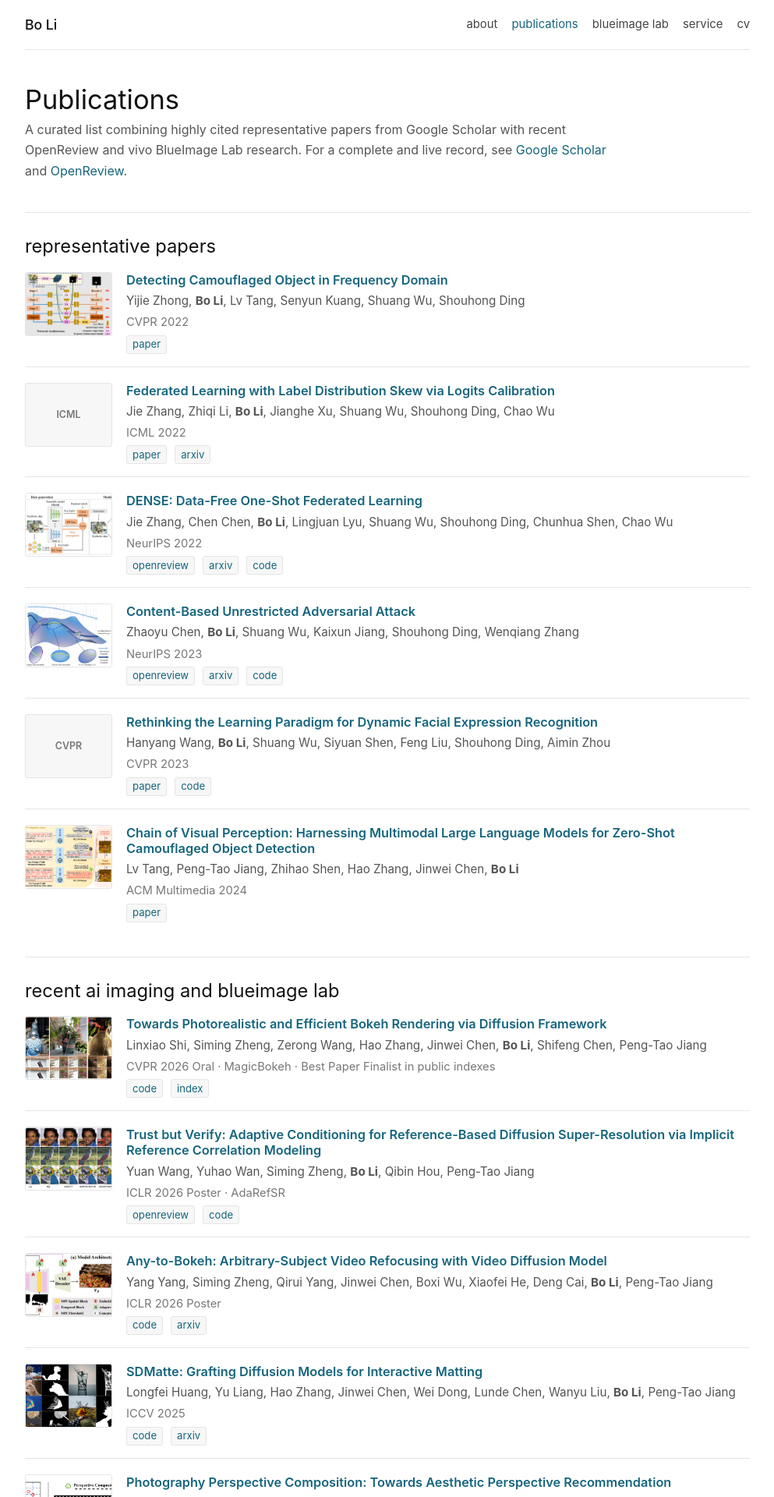
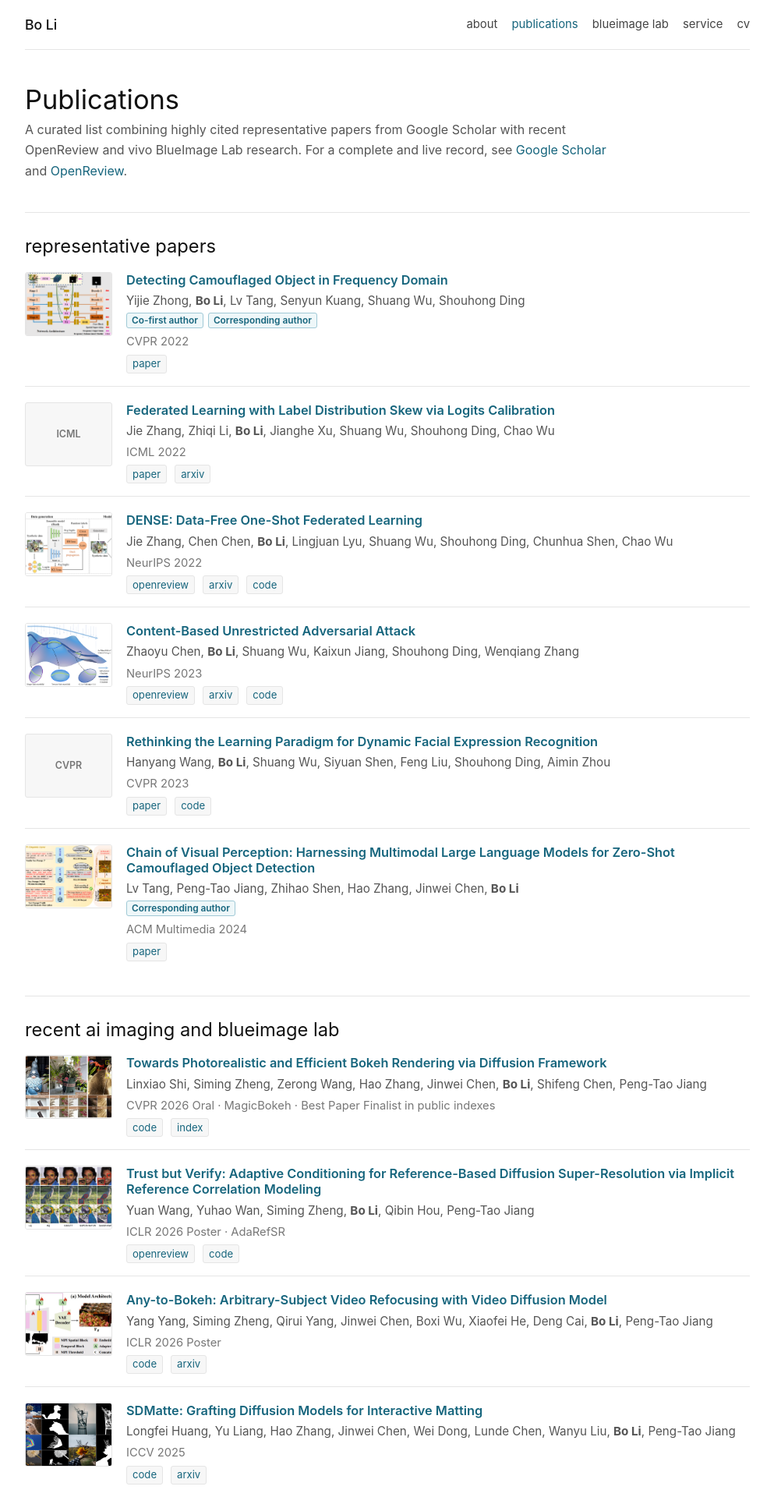
Before and after one commit to libraboli/libraboli.github.io, a Jekyll site: the page publications/index.html, which Jekyll copies as it is, in a window 1280 px wide. Shown: the top 1920 px of the page at 78% size, without its empty margins (143-1136 px from the left). Built offline with Jekyll 4.4.1, drawn with Linux system fonts in a browser that asks for light colours; some of the changed text lies outside the part shown.

Commit message:
Add publication author role labels

```diff
--- a/_data/publications.yml
+++ b/_data/publications.yml
@@ -14,6 +14,7 @@
   selected: true
   preview: "cvpr2024-asam.png"
   paper: "https://openaccess.thecvf.com/content/CVPR2024/html/Li_ASAM_Boosting_Segment_Anything_Model_with_Adversarial_Tuning_CVPR_2024_paper.html"
+  note: "First author."
 
 - title: "Towards Training-Free Open-World Segmentation via Image Prompting Foundation Models"
   authors: "Lv Tang, Peng-Tao Jiang, Haoke Xiao, Bo Li"
@@ -31,7 +32,7 @@
   selected: true
   preview: "mm2024-covp.jpg"
   paper: "https://arxiv.org/abs/2311.11273"
-  note: "Also referenced as CoVP in earlier project material."
+  note: "Corresponding author. Also referenced as CoVP in earlier project material."
 
 - title: "Revisiting Single Image Reflection Removal in the Wild"
   authors: "Yurui Zhu, Xueyang Fu, Peng-Tao Jiang, Hao Zhang, Qibin Sun, Jinwei Chen, Zheng-Jun Zha, Bo Li"
--- a/assets/css/main.css
+++ b/assets/css/main.css
@@ -244,6 +244,27 @@ p {
   font-size: 0.95rem;
 }
 
+.role-tags {
+  display: flex;
+  flex-wrap: wrap;
+  gap: 6px;
+  margin: 0 0 5px;
+}
+
+.role-tag {
+  display: inline-flex;
+  align-items: center;
+  min-height: 20px;
+  padding: 1px 6px;
+  border: 1px solid color-mix(in srgb, var(--accent) 36%, var(--line));
+  border-radius: 3px;
+  background: color-mix(in srgb, var(--accent) 8%, #fff);
+  color: var(--accent-dark);
+  font-size: 0.74rem;
+  font-weight: 600;
+  line-height: 1.2;
+}
+
 .venue {
   margin: 0 0 4px;
   color: var(--subtle);
--- a/index.html
+++ b/index.html
@@ -89,6 +89,7 @@
               <div>
                 <h3><a href="https://openaccess.thecvf.com/content/CVPR2022/html/Zhong_Detecting_Camouflaged_Object_in_Frequency_Domain_CVPR_2022_paper.html">Detecting Camouflaged Object in Frequency Domain</a></h3>
                 <p class="authors">Yijie Zhong, <strong>Bo Li</strong>, Lv Tang, Senyun Kuang, Shuang Wu, Shouhong Ding</p>
+                <p class="role-tags"><span class="role-tag">Co-first author</span><span class="role-tag">Corresponding author</span></p>
                 <p class="venue">CVPR 2022 · highly cited representative work</p>
                 <p class="links"><a href="https://openaccess.thecvf.com/content/CVPR2022/html/Zhong_Detecting_Camouflaged_Object_in_Frequency_Domain_CVPR_2022_paper.html">paper</a></p>
               </div>
@@ -116,6 +117,7 @@
               <div>
                 <h3><a href="https://openaccess.thecvf.com/content/CVPR2024/html/Zhu_Revisiting_Single_Image_Reflection_Removal_in_the_Wild_CVPR_2024_paper.html">Revisiting Single Image Reflection Removal in the Wild</a></h3>
                 <p class="authors">Yurui Zhu, Xueyang Fu, Peng-Tao Jiang, Hao Zhang, Qibin Sun, Jinwei Chen, Zheng-Jun Zha, <strong>Bo Li</strong></p>
+                <p class="role-tags"><span class="role-tag">Corresponding author</span></p>
                 <p class="venue">CVPR 2024 · computational photography and restoration</p>
                 <p class="links"><a href="https://openaccess.thecvf.com/content/CVPR2024/html/Zhu_Revisiting_Single_Image_Reflection_Removal_in_the_Wild_CVPR_2024_paper.html">paper</a></p>
               </div>
--- a/publications/index.html
+++ b/publications/index.html
@@ -34,6 +34,7 @@
               <div>
                 <h3><a href="https://openaccess.thecvf.com/content/CVPR2022/html/Zhong_Detecting_Camouflaged_Object_in_Frequency_Domain_CVPR_2022_paper.html">Detecting Camouflaged Object in Frequency Domain</a></h3>
                 <p class="authors">Yijie Zhong, <strong>Bo Li</strong>, Lv Tang, Senyun Kuang, Shuang Wu, Shouhong Ding</p>
+                <p class="role-tags"><span class="role-tag">Co-first author</span><span class="role-tag">Corresponding author</span></p>
                 <p class="venue">CVPR 2022</p>
                 <p class="links"><a href="https://openaccess.thecvf.com/content/CVPR2022/html/Zhong_Detecting_Camouflaged_Object_in_Frequency_Domain_CVPR_2022_paper.html">paper</a></p>
               </div>
@@ -79,6 +80,7 @@
               <div>
                 <h3><a href="https://arxiv.org/abs/2311.11273">Chain of Visual Perception: Harnessing Multimodal Large Language Models for Zero-Shot Camouflaged Object Detection</a></h3>
                 <p class="authors">Lv Tang, Peng-Tao Jiang, Zhihao Shen, Hao Zhang, Jinwei Chen, <strong>Bo Li</strong></p>
+                <p class="role-tags"><span class="role-tag">Corresponding author</span></p>
                 <p class="venue">ACM Multimedia 2024</p>
                 <p class="links"><a href="https://arxiv.org/abs/2311.11273">paper</a></p>
               </div>
@@ -154,6 +156,7 @@
               <div>
                 <h3><a href="https://openaccess.thecvf.com/content/CVPR2024/html/Li_ASAM_Boosting_Segment_Anything_Model_with_Adversarial_Tuning_CVPR_2024_paper.html">ASAM: Boosting Segment Anything Model with Adversarial Tuning</a></h3>
                 <p class="authors"><strong>Bo Li</strong>, Haoke Xiao, Lv Tang</p>
+                <p class="role-tags"><span class="role-tag">First author</span></p>
                 <p class="venue">CVPR 2024</p>
                 <p class="links"><a href="https://openaccess.thecvf.com/content/CVPR2024/html/Li_ASAM_Boosting_Segment_Anything_Model_with_Adversarial_Tuning_CVPR_2024_paper.html">paper</a></p>
               </div>
@@ -163,6 +166,7 @@
               <div>
                 <h3><a href="https://openaccess.thecvf.com/content/CVPR2024/html/Zhu_Revisiting_Single_Image_Reflection_Removal_in_the_Wild_CVPR_2024_paper.html">Revisiting Single Image Reflection Removal in the Wild</a></h3>
                 <p class="authors">Yurui Zhu, Xueyang Fu, Peng-Tao Jiang, Hao Zhang, Qibin Sun, Jinwei Chen, Zheng-Jun Zha, <strong>Bo Li</strong></p>
+                <p class="role-tags"><span class="role-tag">Corresponding author</span></p>
                 <p class="venue">CVPR 2024</p>
                 <p class="links"><a href="https://openaccess.thecvf.com/content/CVPR2024/html/Zhu_Revisiting_Single_Image_Reflection_Removal_in_the_Wild_CVPR_2024_paper.html">paper</a></p>
               </div>
@@ -172,6 +176,7 @@
               <div>
                 <h3><a href="https://link.springer.com/article/10.1007/s11263-024-02185-6">Towards Training-Free Open-World Segmentation via Image Prompting Foundation Models</a></h3>
                 <p class="authors">Lv Tang, Peng-Tao Jiang, Haoke Xiao, <strong>Bo Li</strong></p>
+                <p class="role-tags"><span class="role-tag">Corresponding author</span></p>
                 <p class="venue">IJCV 2024</p>
                 <p class="links"><a href="https://link.springer.com/article/10.1007/s11263-024-02185-6">paper</a></p>
               </div>
@@ -181,6 +186,7 @@
               <div>
                 <h3><a href="https://openaccess.thecvf.com/content/ICCV2021/html/Li_Disentangled_High_Quality_Salient_Object_Detection_ICCV_2021_paper.html">Disentangled High Quality Salient Object Detection</a></h3>
                 <p class="authors"><strong>Bo Li</strong>, et al.</p>
+                <p class="role-tags"><span class="role-tag">First author</span></p>
                 <p class="venue">ICCV 2021</p>
                 <p class="links"><a href="https://openaccess.thecvf.com/content/ICCV2021/html/Li_Disentangled_High_Quality_Salient_Object_Detection_ICCV_2021_paper.html">paper</a></p>
               </div>
```
